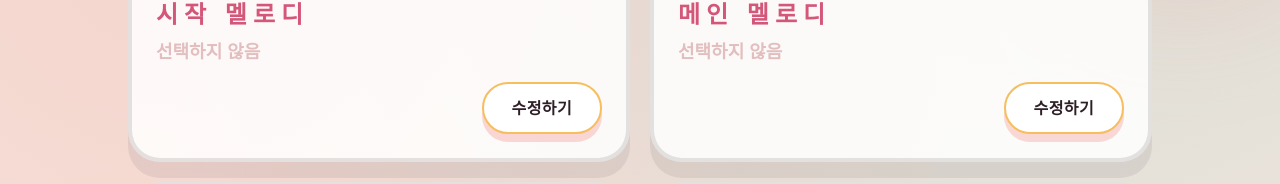
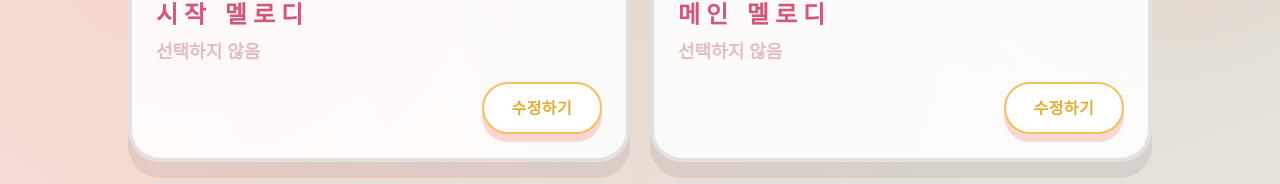
Before and after one commit to CAU-Capstone1/Front-End, a React (Vite) app: page /review in a window 1280 px wide. Shown: the part 482-666 px from the top of the page. Built offline with nearby package versions, Linux system fonts and the light colour scheme; no server answers.

Commit message:
수정하기 버튼색 수정

```diff
--- a/src/pages/J_reviewPage.tsx
+++ b/src/pages/J_reviewPage.tsx
@@ -175,7 +175,7 @@ function ReviewPage() {
                                     {item.value}
                                 </p>
                             </div>
-                            <Button variant="outline" className="self-end px-4" onClick={() => navigate(item.route)}>
+                            <Button variant="outline" className="self-end px-4 !text-[rgb(230,173,52)]" onClick={() => navigate(item.route)}>
                                 수정하기
                             </Button>
                         </div>
```
